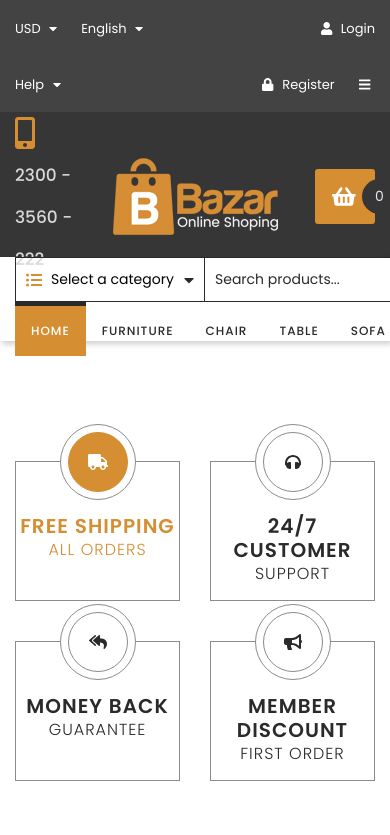
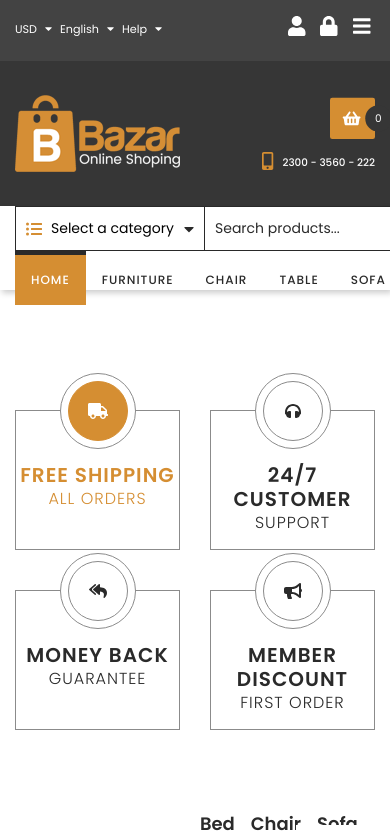
Before and after one commit to matwjablonski/kodilla-wdp-2409-01, a React (Create React App) app: page / in a window 390 px wide. Shown: the top 835 px of the page. Built offline with nearby package versions, Linux system fonts and the light colour scheme.

Commit message:
Added RWD for TopBar and CompanyClaim

```diff
--- a/src/components/layout/CompanyClaim/CompanyClaim.js
+++ b/src/components/layout/CompanyClaim/CompanyClaim.js
@@ -11,33 +11,34 @@ import { useEffect } from 'react';
 const CompanyClaim = () => {
   const [cartCount, setCartCount] = useState(0);
 
-  const updateCartCount = (newCount) => {
+  const updateCartCount = newCount => {
     const validatedCount = Math.max(0, Math.min(99999, newCount));
     setCartCount(validatedCount);
   };
 
   useEffect(() => {
-    updateCartCount(cartCount)
-  }, []);
+    updateCartCount(cartCount);
+  }, [cartCount]);
 
-  const cartCounterClass = cartCount > 9 ? `${styles.cartCounter} ${styles.large}` : styles.cartCounter;
+  const cartCounterClass =
+    cartCount > 9 ? `${styles.cartCounter} ${styles.large}` : styles.cartCounter;
 
   return (
     <div className={styles.root}>
       <div className='container'>
-        <div className='row align-items-center'>
-          <div className={`col text-left ${styles.phoneNumber}`}>
+        <div className={styles.gridContainer}>
+          <div className={`${styles.phoneNumber} ${styles.numberGrid}`}>
             <p>
-              <FontAwesomeIcon className={styles.icon} icon={faMobileAlt} /> 2300 - 3560 -
-              222
+              <FontAwesomeIcon className={styles.icon} icon={faMobileAlt} /> 2300 - 3560
+              - 222
             </p>
           </div>
-          <div className='col text-center'>
+          <div className={styles.logoGrid}>
             <a href='#'>
               <img src='/images/logo.png' alt='Bazar' />
             </a>
           </div>
-          <div className={`col text-right ${styles.cart}`}>
+          <div className={`${styles.cart} ${styles.cartGrid}`}>
             <a href='#' className={styles.cartBox}>
               <div className={styles.cartIcon}>
                 <FontAwesomeIcon className={styles.icon} icon={faShoppingBasket} />
@@ -49,7 +50,7 @@ const CompanyClaim = () => {
       </div>
     </div>
   );
-}
+};
 
 // CompanyClaim.propTypes = {};
 
--- a/src/components/layout/CompanyClaim/CompanyClaim.module.scss
+++ b/src/components/layout/CompanyClaim/CompanyClaim.module.scss
@@ -10,13 +10,55 @@
   a {
     @extend %interactive-hover;
   }
+  .numberGrid { grid-area: number; }
+  .logoGrid { grid-area: logo; }
+  .cartGrid { grid-area: cart; }
 
+  .gridContainer {
+    display: grid;
+    grid-template-areas:
+    'number logo cart'
+    'number logo cart';
+    grid-template-columns: 1fr auto 1fr;
+    gap: 3px;
+    padding: 0px;
+    height: 145px;
+    align-items: center;
+  }
+
+  @media (max-width: 480px) {
+    .gridContainer {
+      grid-template-areas:
+      'logo logo cart cart'
+      'logo logo cart cart'
+      'logo logo number number'
+      'logo logo number number';
+      .logo {
+        text-align: left;
+      }
+      .phoneNumber {
+        justify-self: end;
+        align-self: start;
+      }
+      .cart {
+        justify-self: end;
+        align-self: end;
+        transform: scale(0.75);
+        transform-origin: bottom right;
+      }
+    }
+
+  }
+  .logo {
+    text-align: center;
+  }
   .phoneNumber {
+    text-align: left;
     p {
       margin: 0;
       font-size: 17px;
       line-height: 42px;
-      color: rgb(216, 216, 216);
+      color: $white;
       font-weight: 500;
 
       .icon {
@@ -27,13 +69,31 @@
         margin-right: 0.8rem;
       }
     }
+    @media (max-width: 768px) {
+      p {
+        font-size: 0.75rem;
+        .icon {
+          font-size: 24px;
+        }
+      }
+    }
+    @media (max-width: 480px) {
+      p {
+        font-size: 0.65rem;
+        .icon {
+          font-size: 18px;
+          margin-right: 0.4rem;
+        }
+      }
+    }
   }
 
   .cart {
+    text-align: right;
     .cartBox {
       display: inline-block;
       position: relative;
-      color: #ffffff;
+      color: $white;
 
       .cartIcon {
         background-color: $primary;
@@ -59,7 +119,7 @@
         align-items: center;
         justify-content: center;
         font-size: 14px;
-        color: rgb(224, 227, 237);
+        color: $white;
         position: absolute;
         left: calc(100% - 13px);
         position: absolute;
--- a/src/components/layout/TopBar/TopBar.js
+++ b/src/components/layout/TopBar/TopBar.js
@@ -10,7 +10,7 @@ const TopBar = () => (
   <div className={styles.root}>
     <div className='container'>
       <div className='row'>
-        <div className={`col text-left ${styles.topOptions}`}>
+        <div className={`col-7 col-sm-6 col-md-6 text-left ${styles.topOptions}`}>
           <ul>
             <li>
               <a href='#'>
@@ -29,7 +29,7 @@ const TopBar = () => (
             </li>
           </ul>
         </div>
-        <div className={`col text-right ${styles.topMenu}`}>
+        <div className={`col-5 col-sm-6 col-md-6 text-right ${styles.topMenu}`}>
           <ul>
             <li>
               <a href='#'>
--- a/src/components/layout/TopBar/TopBar.module.scss
+++ b/src/components/layout/TopBar/TopBar.module.scss
@@ -14,7 +14,7 @@
 
       a {
         @extend %interactive-hover;
-        color: #ffffff;
+        color: $white;
         font-size: 13px;
 
         &:hover {
@@ -32,6 +32,14 @@
       margin-left: 5px;
     }
   }
+  @media (max-width: 435px) {
+    .topOptions ul li {
+      margin-right: 0.5rem;
+      a {
+        font-size: 70%;
+      }
+    }
+  }
 
   .topMenu ul li {
     margin-left: 1.5rem;
@@ -40,4 +48,21 @@
       margin-right: 5px;
     }
   }
+
+  @media (max-width: 575px) {
+    .topMenu ul li a {
+      font-size: 0;
+      .icon {
+        font-size: 20px;
+      }
+    }
+  }
+  @media (max-width: 410px) {
+    .topMenu ul li {
+      margin-left: 10px;
+      a .icon {
+        font-size: 20px;
+      }
+    }
+  }
 }
```
